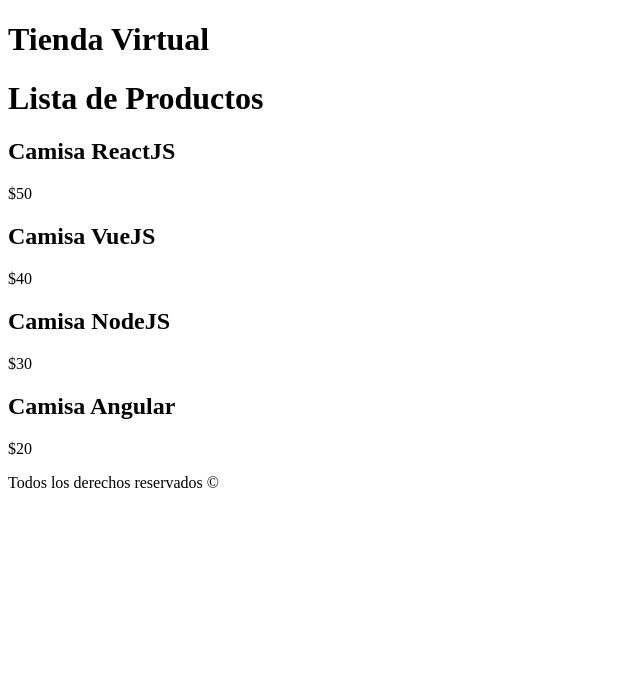
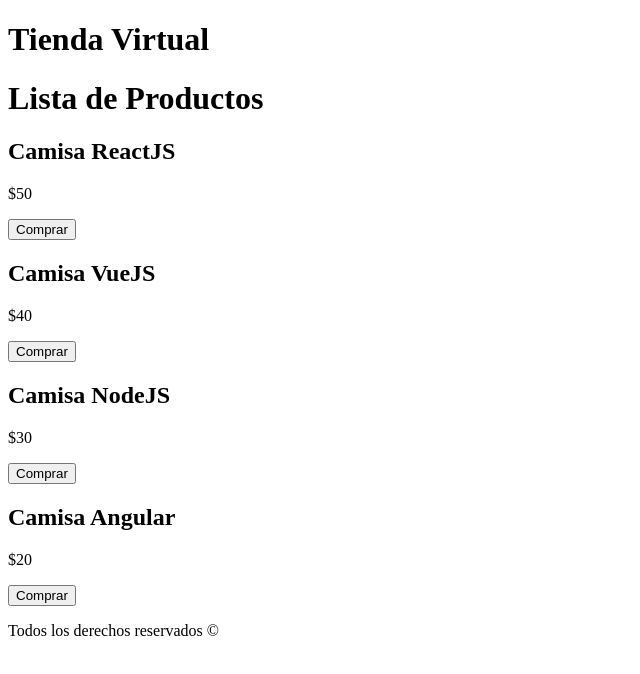
Before and after one commit to dfldiego/r-basico, a React (Create React App) app: page / in a window 1280 px wide. Shown: the top 674 px of the page, without its empty margins (0-640 px from the left). Built offline with nearby package versions, Linux system fonts and the light colour scheme.

Commit message:
capturando evento click en boton comprar

```diff
--- a/src/components/Producto.jsx
+++ b/src/components/Producto.jsx
@@ -5,10 +5,21 @@ const Producto = ({ producto }) => {
     //Destructuring del props
     const { id, nombre, precio } = producto;
 
+    //Agregar producto al carrito
+    const seleccionarProducto = (id) => {
+        console.log("comprando.... ", id);
+    }
+
     return (
         <Fragment>
             <h2>{nombre}</h2>
             <p>${precio}</p>
+            <button
+                type="button"
+                onClick={() => seleccionarProducto(id)}
+            >
+                Comprar
+            </button>
         </Fragment>
     );
 }
```
